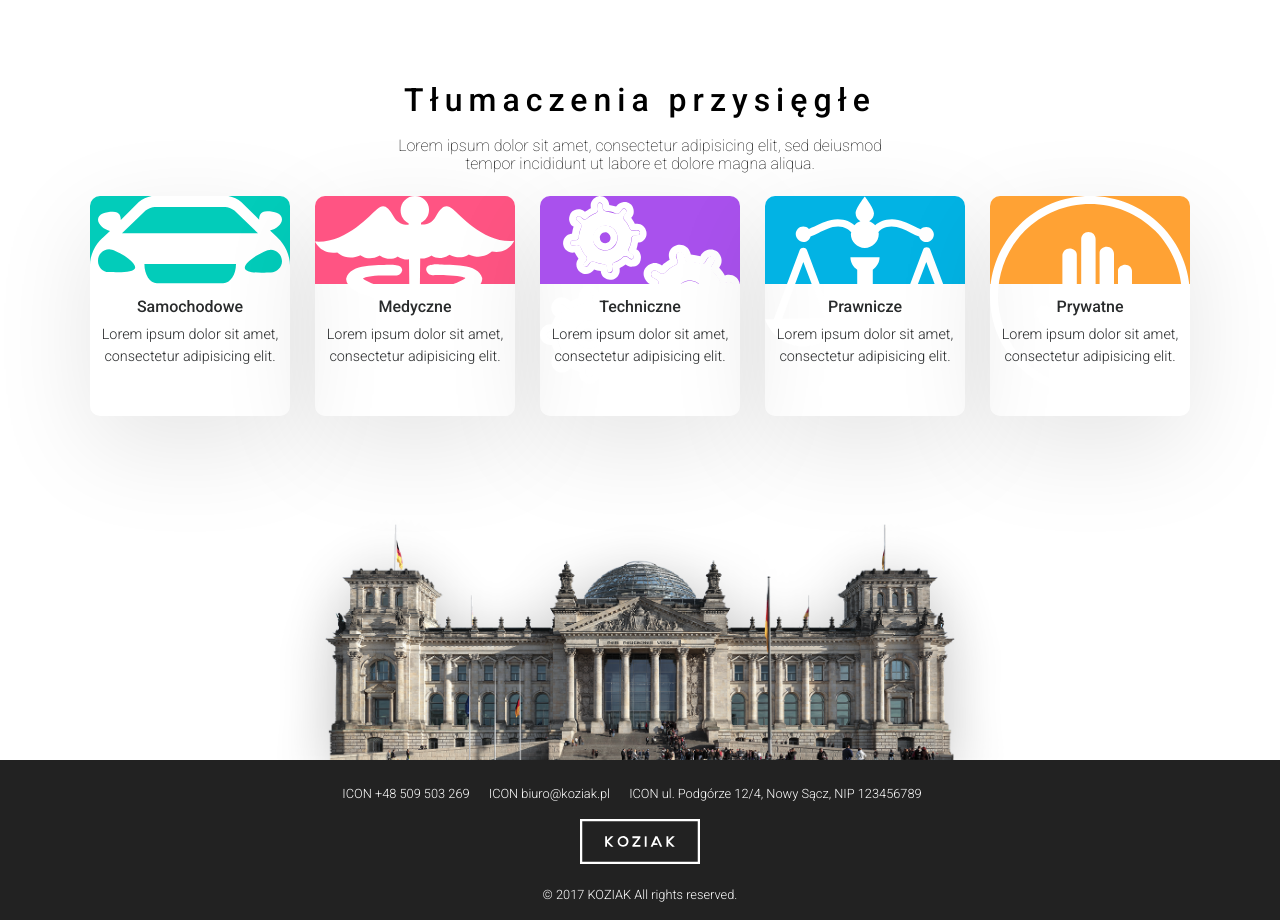
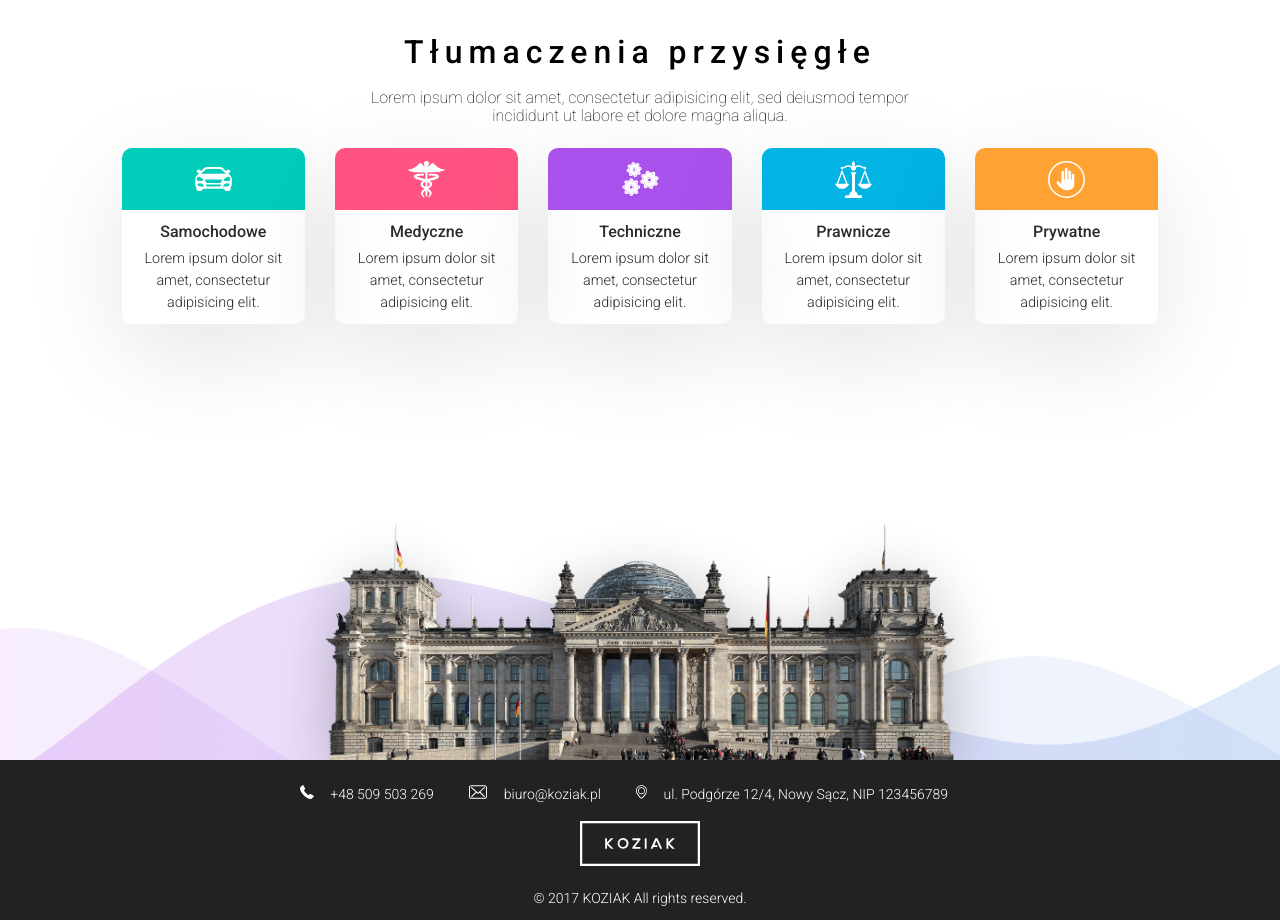
Before and after one commit to headelzon/translations_page, a plain HTML site: page index.html in a window 1280 px wide. Shown: the part 840-1760 px from the top of the page. Drawn offline with nearby package versions, Linux system fonts and the light colour scheme; a script that the page names is missing.

Commit message:
Navbar changes color but has bugs, translations categories in bootstrap classes, icons in footer

```diff
--- a/css/_footer.scss
+++ b/css/_footer.scss
@@ -5,13 +5,13 @@
 	background-color: #222222;
 	padding: 1.5rem;
 	color: white;
-	font-size: 0.8rem;
+	font-size: 14px;
 	font-weight: 300;
 	text-align: center;
 
 	.footer-contact {
 		> span {
-			margin-right: 1rem;
+			margin-right: 2rem;
 		}
 	}
 
@@ -20,4 +20,9 @@
 		height: 45px;
 		margin: 1rem;
 	}
+
+	.icon {
+		height: 14px;
+		margin-right: 0.4rem;
+	}
 }
--- a/css/_intro.scss
+++ b/css/_intro.scss
@@ -51,6 +51,7 @@
 				-webkit-box-shadow: 0px 13px 19px -7px rgba(0,0,0,0.15);
 				-moz-box-shadow: 0px 13px 19px -7px rgba(0,0,0,0.15);
 				box-shadow: 0px 13px 19px -7px rgba(0,0,0,0.15);
+				color: #0084A0;
 			}
 
 			&:active {
--- a/css/_trans-categories.scss
+++ b/css/_trans-categories.scss
@@ -16,11 +16,18 @@
 		right: 0;
 	}
 
+	img.wave {
+		position: absolute;
+		bottom: 0;
+		left: 0;
+		width: 100vw;
+	}
+
 	.title {
 		color: #000;
-		margin-top: 7vh;
+		margin-top: 1vh;
 		text-align: center;
-		padding: 0 4%;
+		padding: 0 3%;
 
 		h1 {
 			font-size: 2rem;
@@ -40,18 +47,17 @@
 	}
 
 	.tile {
-		float: left;
-		width: 16%;
-		height: 30%;
+		height: 11rem;
 		box-shadow: 0 30px 100px rgba(0, 0, 0, 0.1);
 		border-radius: 10px;
-		margin-right: 2%;
 		margin-top: 1rem;
 
 		.tile-header {
-			height: 40%;
+			width: 100%;
+			height: 35%;
 			border-top-left-radius: 10px;
 			border-top-right-radius: 10px;
+			position: relative;
 
 			&.samochodowe {
 				background-color: #02ccba;
@@ -87,8 +93,13 @@
 		}
 
 		.icon {
-			height: 60%;
+			width: 20%;
+			position: absolute;
+			top: 0;
+			bottom: 0;
+			left: 50%;
+			margin: auto;
+			margin-left: -10%;
 		}
 	}
-
 }
--- a/css/main.scss
+++ b/css/main.scss
@@ -70,9 +70,11 @@ html, body {
 	}
 
 	.contact-link {
-		font-size: 16px !important;
+		font-size: 15px !important;
 		cursor: default;
 		margin-left: 1.6rem;
+		position: relative;
+		top: -2px;
 	}
 }
 
--- a/index.html
+++ b/index.html
@@ -66,7 +66,7 @@
 	<div id="fullpage">
 	<div class="container section active intro">
    		<div class="col-md-6 offset-md-3 title">
-   			<h1>TŁUMACZ PRZYSIĘGŁY JĘZYKA NIEMIECKIEGO</h1>
+   			<h1>Tłumacz Przysięgły Języka Niemieckiego</h1>
    			<h5>Najwyższa jakość przy najniższych cenach.</h5>
    			<span class="info">
    				<button class="btn btn-default" id="translations-button">Tłumaczenia</button>
@@ -90,7 +90,9 @@
 			<h5>Lorem ipsum dolor sit amet, consectetur adipisicing elit, sed deiusmod tempor incididunt ut labore et dolore magna aliqua.</h5>
 		</div>
 
-		<div class="tile" style="margin-left: 6%;">
+		<div class="row">
+			<div class="col-md-2 offset-sm-1">
+				<div class="tile">
 					<div class="tile-header samochodowe">
 						<object type="image/svg+xml" data="./assets/samochodowe.svg" class="icon">
 						</object>
@@ -100,7 +102,9 @@
 						Lorem ipsum dolor sit amet, consectetur adipisicing elit.
 					</div>
 				</div>
+			</div>
 
+			<div class="col-md-2">
 				<div class="tile">
 					<div class="tile-header medyczne">
 						<object type="image/svg+xml" data="./assets/medyczne.svg" class="icon">
@@ -111,7 +115,9 @@
 						Lorem ipsum dolor sit amet, consectetur adipisicing elit.
 					</div>
 				</div>
+			</div>
 
+			<div class="col-md-2">
 				<div class="tile">
 					<div class="tile-header techniczne">
 						<object type="image/svg+xml" data="./assets/techniczne.svg" class="icon">
@@ -122,7 +128,9 @@
 						Lorem ipsum dolor sit amet, consectetur adipisicing elit.
 					</div>
 				</div>
+			</div>
 
+			<div class="col-md-2">
 				<div class="tile">
 					<div class="tile-header prawnicze">
 						<object type="image/svg+xml" data="./assets/prawnicze.svg" class="icon">
@@ -133,7 +141,9 @@
 						Lorem ipsum dolor sit amet, consectetur adipisicing elit.
 					</div>
 				</div>
+			</div>
 
+			<div class="col-md-2">
 				<div class="tile">
 					<div class="tile-header prywatne">
 						<object type="image/svg+xml" data="./assets/prywatne.svg" class="icon">
@@ -144,16 +154,32 @@
 						Lorem ipsum dolor sit amet, consectetur adipisicing elit.
 					</div>
 				</div>
+			</div>
+		</div>
 
+    	<img src="assets/layer-1106.png" class="wave">
     	<img src="assets/trans-categories-back.png" class="landmark">
+
     </div>
 
     <div class="footer section fp-auto-height">
     	<div class="container">
     		<div class="footer-contact">
-				<span><span class="icon">ICON</span> +48 509 503 269</span>
-   				<span><span class="icon">ICON</span> biuro@koziak.pl</span>
-   				<span><span class="icon">ICON</span> ul. Podgórze 12/4, Nowy Sącz, NIP 123456789</span>
+				<span>
+					<span class="icon">
+						<object type="image/svg+xml" data="./assets/white-phone.svg" class="icon"></object>
+					</span> +48 509 503 269
+  				</span>
+   				<span>
+   					<span class="icon">
+   						<object type="image/svg+xml" data="./assets/white-mail.svg" class="icon"></object>
+   					</span> biuro@koziak.pl
+   				</span>
+   				<span>
+   					<span class="icon">
+   						<object type="image/svg+xml" data="./assets/white-adress.svg" class="icon"></object>
+   					</span> ul. Podgórze 12/4, Nowy Sącz, NIP 123456789
+   				</span>
     		</div>
 
 			<object type="image/svg+xml" data="./assets/white-logo.svg" class="logo">
```
Also changed, not shown: assets/layer-1106.png (added), assets/white-adress.svg (added), assets/white-mail.svg (added), css/main.css. Lines whose indentation alone changed are shown as unchanged.
